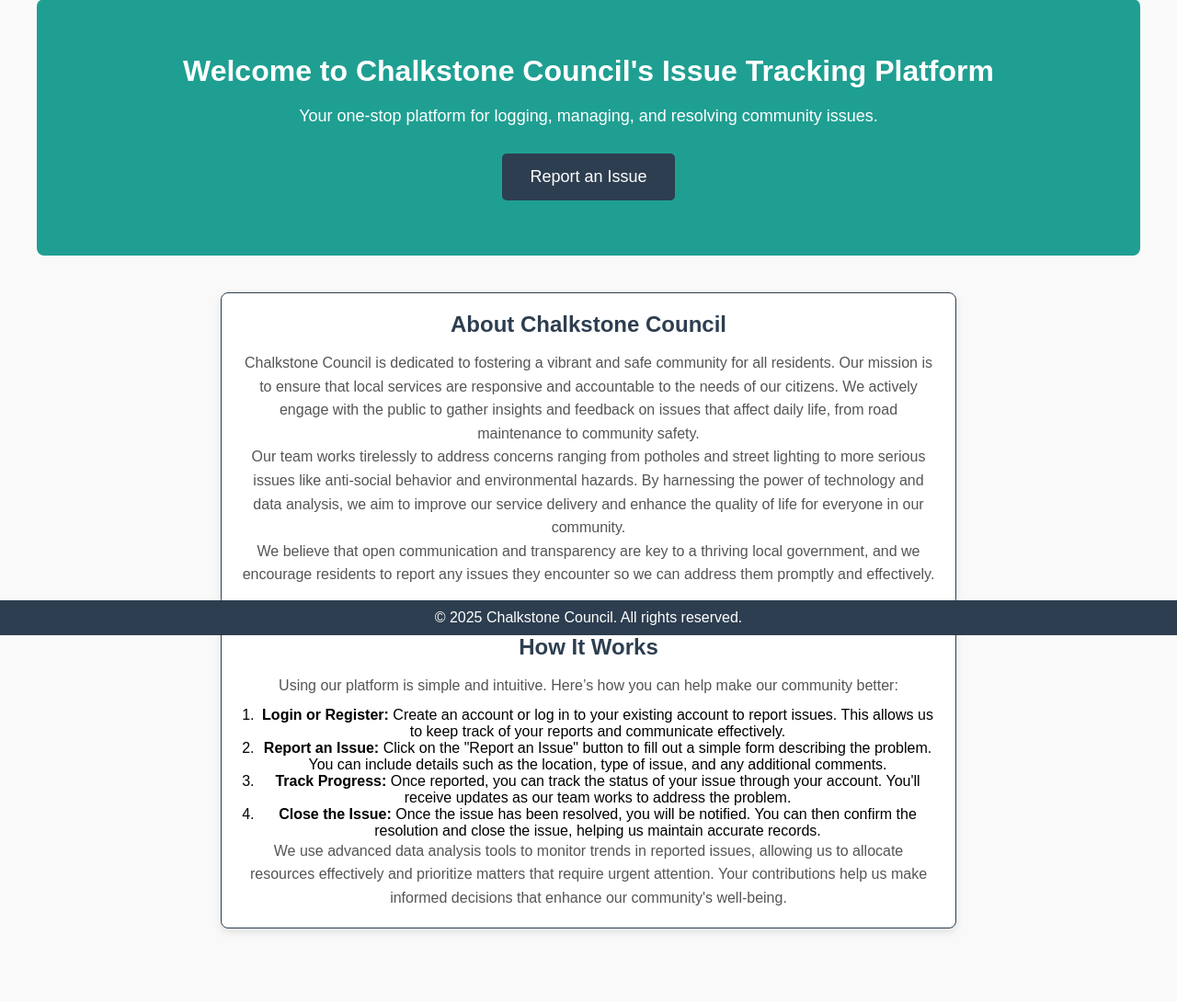
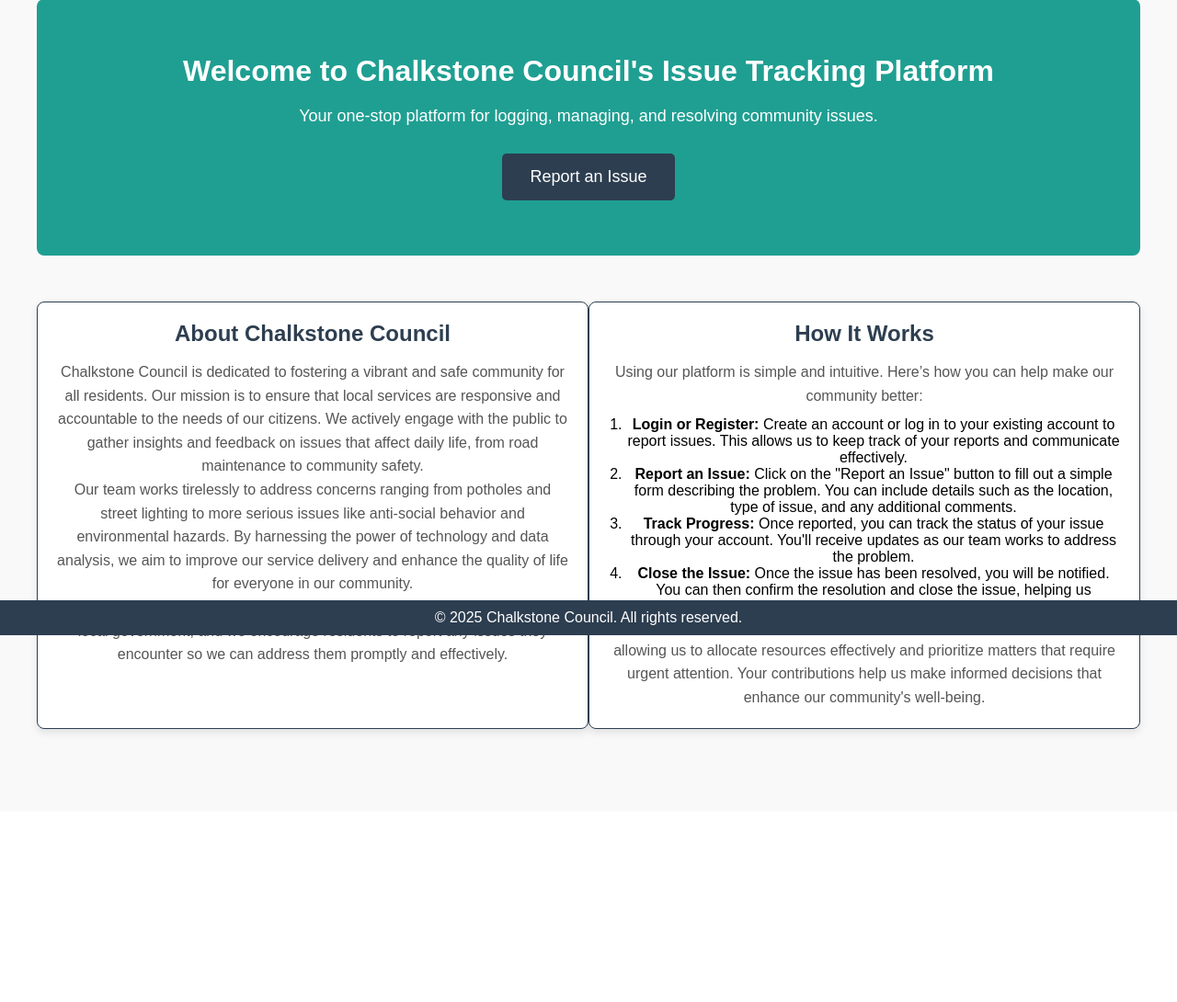
Before and after one commit to ECM3432/Chalkstone-Council, a Django app: page / in a window 1280 px wide. Shown: the part 109-1199 px from the top of the page at 92% size. After the commit the page ends 909 px from the top, so only its background shows below. Run offline with Django 5.2, Linux system fonts and the light colour scheme.

Commit message:
Change homepage styling

```diff
--- a/core/static/core/style.css
+++ b/core/static/core/style.css
@@ -151,7 +151,7 @@ main {
 
 /* Info Section */
 .info-container {
-    display: block; /* Change to block to stack sections */
+    display:flex; /* Change to block to stack sections */
     margin: 40px 0;
 }
 
```
